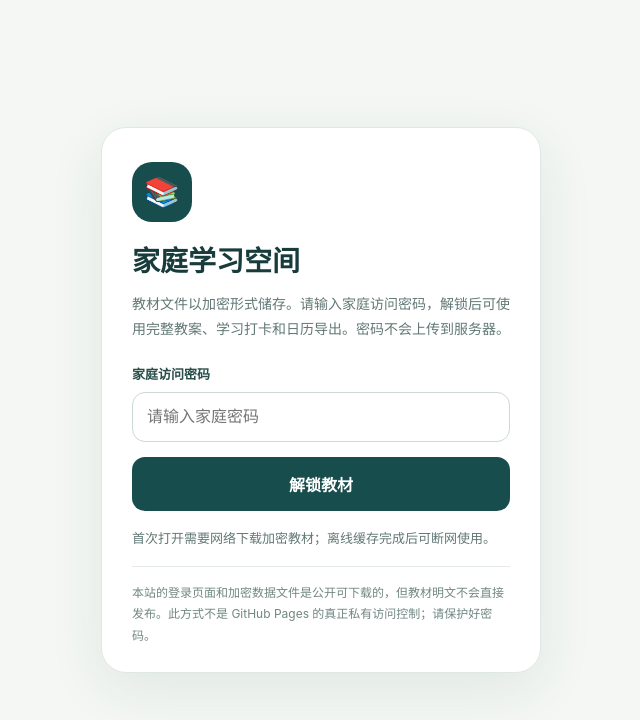
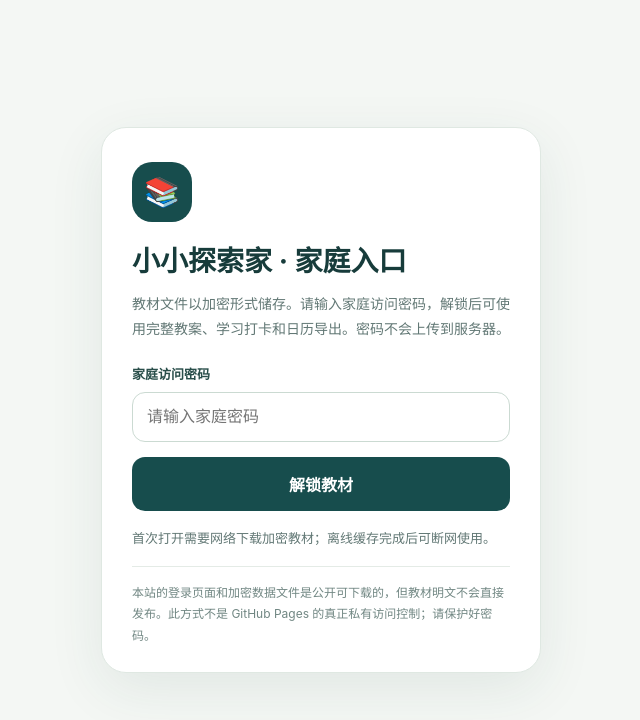
Before and after one commit to laziestlee/littleExplorers, a plain HTML site: page index.html in a window 1280 px wide. Shown: the whole page, without its empty margins (319-959 px from the left). Drawn offline with Linux system fonts and the light colour scheme.

```diff
--- a/index.html
+++ b/index.html
@@ -9,7 +9,7 @@
 <meta name="robots" content="noindex,nofollow,noarchive,nosnippet">
 <link rel="manifest" href="./manifest.webmanifest">
 <link rel="apple-touch-icon" href="./icon.svg">
-<title>小小探索家 V4 · 家庭解锁</title>
+<title>小小探索家 V5 · 家庭解锁</title>
 <style>
 :root{color-scheme:light; font-family:-apple-system,BlinkMacSystemFont,"PingFang SC","Microsoft Yahei",sans-serif;color:#173c3b;background:#f4f7f4}
 *{box-sizing:border-box}body{margin:0;min-height:100dvh;display:grid;place-items:center;padding:22px}
@@ -27,7 +27,7 @@ button[disabled]{opacity:.55;cursor:wait}.status{font-size:13px;line-height:1.7;
 <body>
 <main class="panel">
 <div class="logo" aria-hidden="true">📚</div>
-<h1>家庭学习空间</h1>
+<h1>小小探索家 · 家庭入口</h1>
 <p>教材文件以加密形式储存。请输入家庭访问密码，解锁后可使用完整教案、学习打卡和日历导出。密码不会上传到服务器。</p>
 <form id="unlock-form" autocomplete="off">
 <label for="password">家庭访问密码</label>
```
